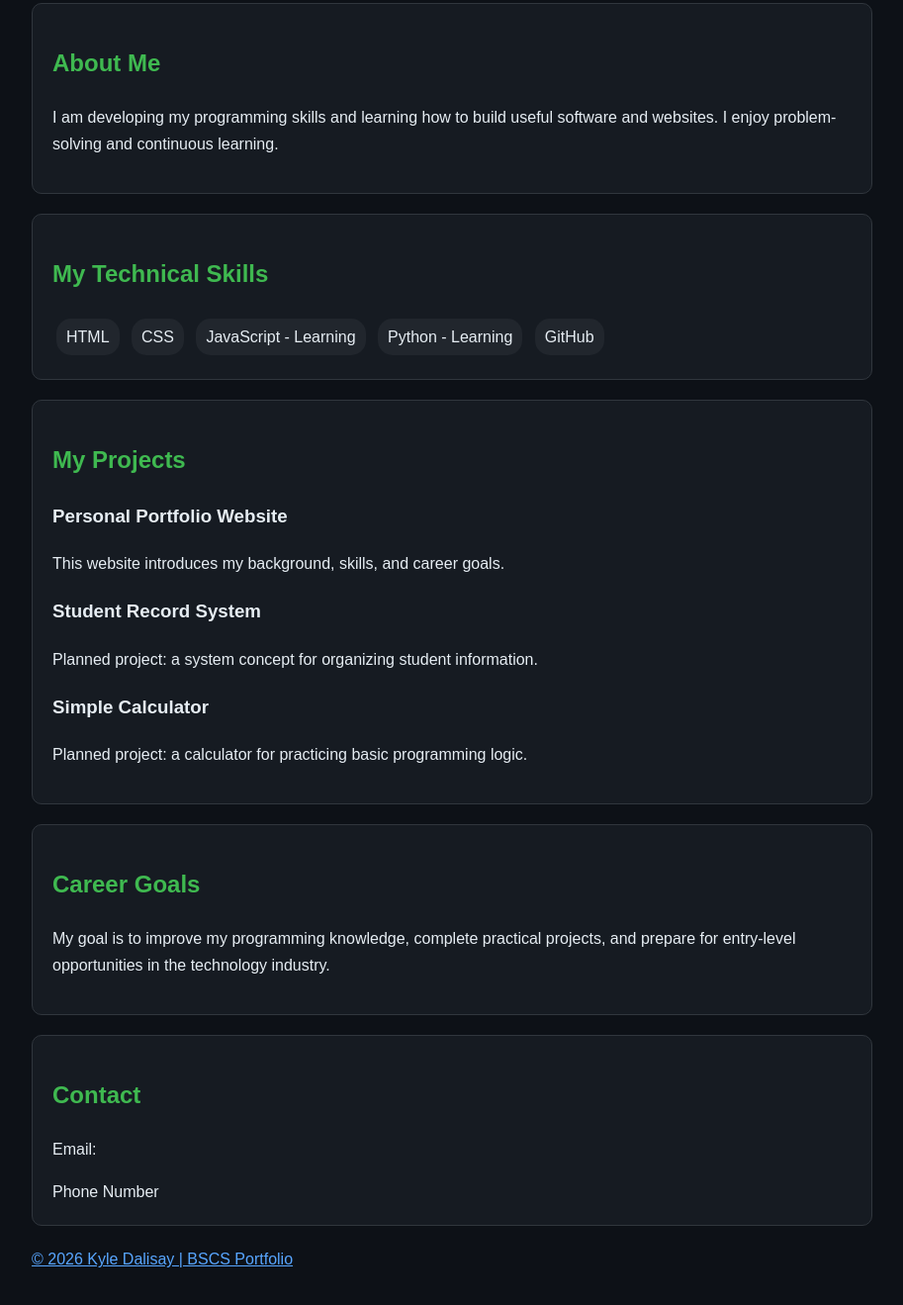
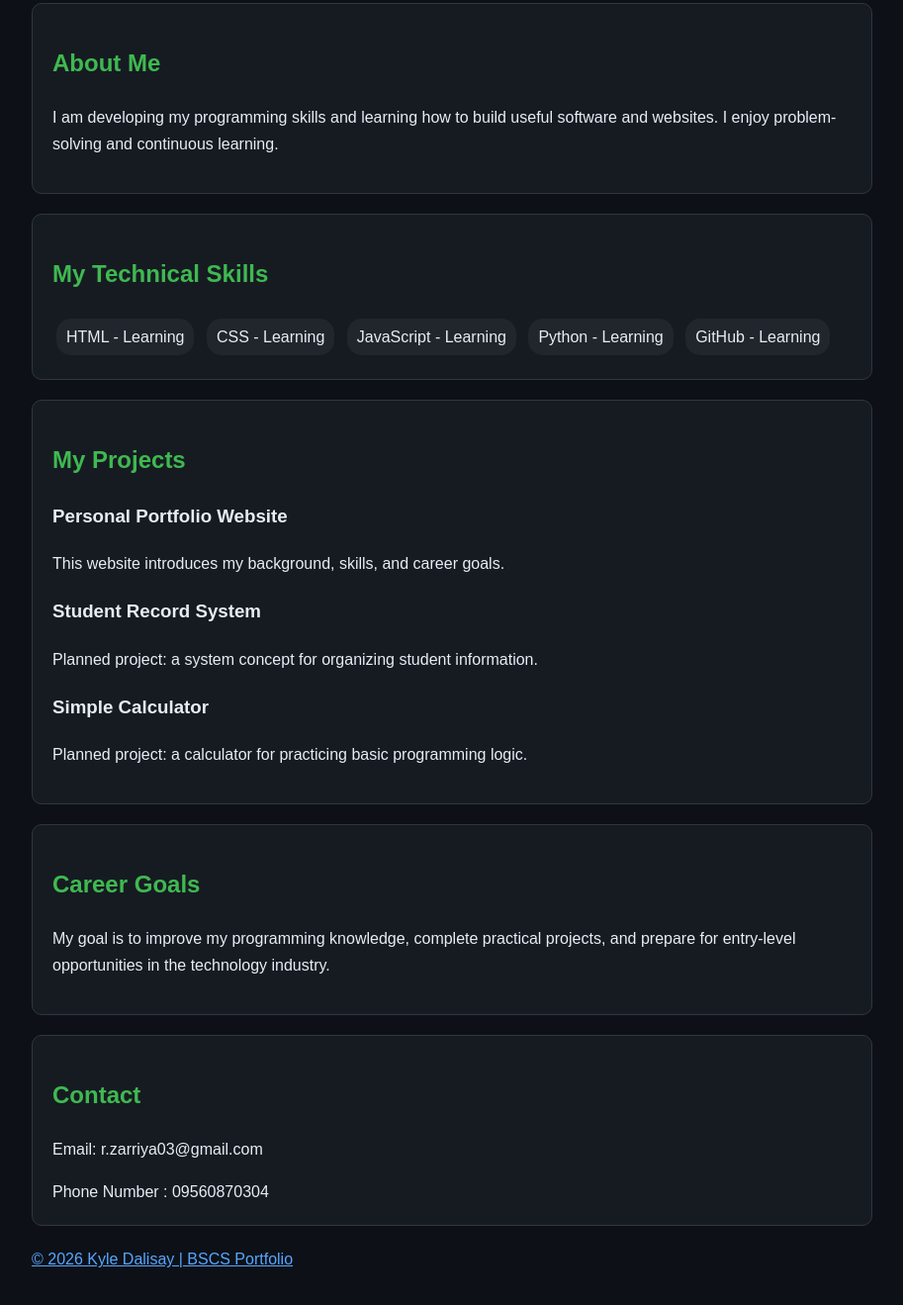
Before and after one commit to rzarriya03-ctrl/portfolio, a plain HTML site: page index.html in a window 1280 px wide. Shown: the part 201-1520 px from the top of the page at 99% size, without its empty margins (183-1096 px from the left). Drawn offline with Linux system fonts and the light colour scheme.

Commit message:
Update index.html

```diff
--- a/index.html
+++ b/index.html
@@ -63,11 +63,11 @@
 
     <div class="card">
         <h2>My Technical Skills</h2>
-        <span class="tag">HTML</span>
-        <span class="tag">CSS</span>
+        <span class="tag">HTML - Learning</span>
+        <span class="tag">CSS - Learning</span>
         <span class="tag">JavaScript - Learning</span>
         <span class="tag">Python - Learning</span>
-        <span class="tag">GitHub</span>
+        <span class="tag">GitHub - Learning</span>
     </div>
 
     <div class="card">
@@ -104,12 +104,12 @@
     <div class="card">
         <h2>Contact</h2>
         <p>
-            Email:
+            Email: r.zarriya03@gmail.com
             <a href="r.zarriya03@gmail.com/">
 
             </a>
         </p>
-       Phone Number
+       Phone Number : 09560870304
             <a href="09560870304/">
 
     </div>
```
